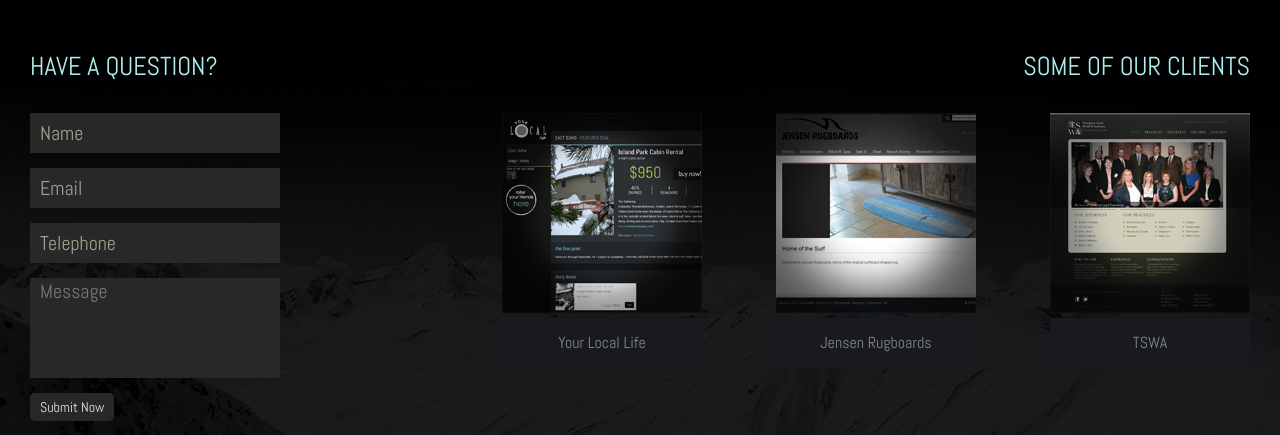
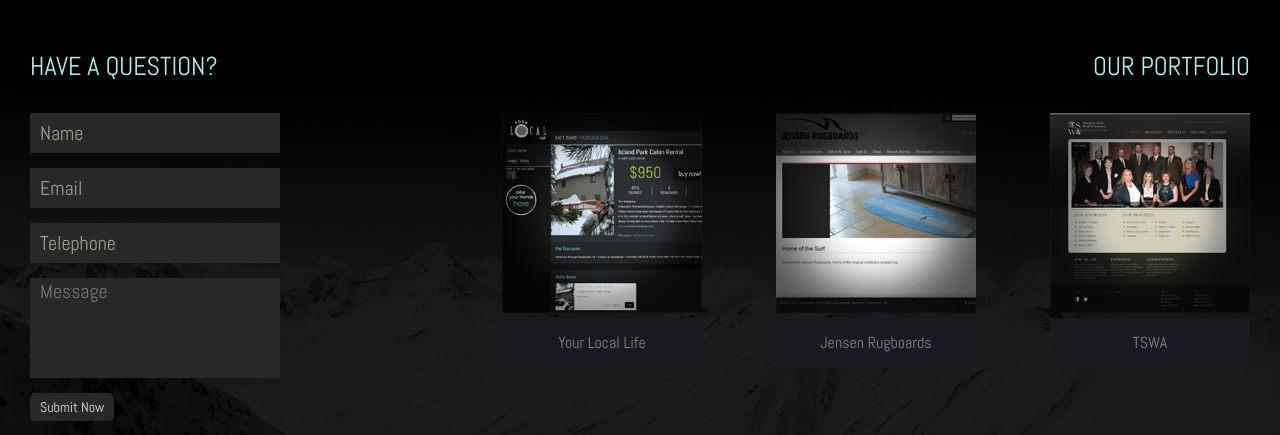
Before and after one commit to cphillipp/ClaymoreDesign, a PHP site: page / in a window 1280 px wide. Shown: the part 101-536 px from the top of the page. Run offline with PHP 8.4, Linux system fonts and the light colour scheme.

Commit message:
updated index

```diff
--- a/index.php
+++ b/index.php
@@ -59,7 +59,7 @@ if(isset($_SESSION['message'])) {
         </form>
       </div>
       <div class="right">
-        <h2>Some of our clients</h2>
+        <h2>Our Portfolio</h2>
         <ul>
           <li><a href="http://www.eastidaholaw.net" target="_blank"><img src="images/tswa3.png" alt="Local Idaho Falls business website" /><span>TSWA </span></a></li>
           <li><a href="http://www.rugboards.com" target="_blank"><img src="images/jensenrugboards3.png" alt="California based business website" /><span>Jensen Rugboards</span></a></li>
```
